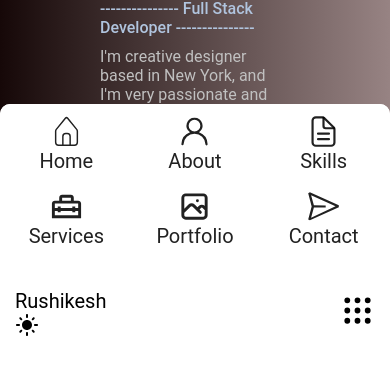
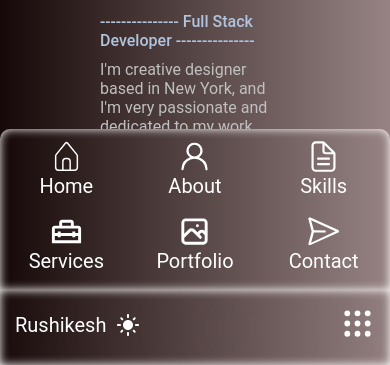
Before and after one commit to RISHIGOLI/portfolio-website, a React (Create React App) app: page / in a window 390 px wide. Both pictures are taken after a click on the element 357 px from the left and 794 px from the top of the page. Shown: the part 479-844 px from the top of the page. Built offline with nearby package versions, Linux system fonts and the light colour scheme; the HTML template or start-up script is replaced by a standard one.

Commit message:
added background color to the drawer in mobile view

```diff
--- a/src/components/BottomDrawer.jsx
+++ b/src/components/BottomDrawer.jsx
@@ -1,5 +1,5 @@
 import React from "react";
-import { Grid, Box, makeStyles } from "@material-ui/core";
+import { Grid, Box, makeStyles, useTheme } from "@material-ui/core";
 import Drawer from "@mui/material/Drawer";
 import { CiHome } from "react-icons/ci";
 import { GoPerson } from "react-icons/go";
@@ -17,7 +17,7 @@ const useStyles = makeStyles((theme) => ({
     transition: "1s ease-in-out",
     height: "calc(25vh - 50px)", // Adjust height to account for the BottomNavBar
     width: "100%",
-    backgroundColor: "white",
+    // backgroundColor: "black",
     padding: "10px",
     boxSizing: "border-box",
   },
@@ -33,9 +33,17 @@ const useStyles = makeStyles((theme) => ({
     justifyContent: "center",
     alignItems: "center",
   },
+  contentContainer: {
+    transition: "ease-in-out",
+    height: "calc(25vh - 50px)", // Adjust height to account for the BottomNavBar
+    width: "100%",
+    padding: "10px",
+    boxSizing: "border-box",
+  },
 }));
 
 export default function BottomDrawer({ open, onClose }) {
+  const theme = useTheme();
   const classes = useStyles();
   const tabs = [
     {
@@ -87,8 +95,12 @@ export default function BottomDrawer({ open, onClose }) {
           borderTopLeftRadius: "10px",
           borderTopRightRadius: "10px",
           position: "absolute",
-          bottom: "100px",
+          bottom: "75px",
           boxShadow: "none",
+          background: theme.palette.background,
+          backdropFilter: 'blur(100px)',
+          boxShadow: `0px 0px 10px ${theme.palette.colors.text.primary} inset`,
+          color: theme.palette.colors.text.primary
         },
       }}
       BackdropProps={{
@@ -97,16 +109,7 @@ export default function BottomDrawer({ open, onClose }) {
         },
       }}
     >
-      <Grid
-        style={{
-          transition: "ease-in-out",
-          height: "calc(25vh - 50px)", // Adjust height to account for the BottomNavBar
-          width: "100%",
-          backgroundColor: "white",
-          padding: "10px",
-          boxSizing: "border-box",
-        }}
-      >
+      <Grid className={classes.contentContainer}>
         <Grid
           container
           spacing={2}
--- a/src/components/BottomNavBar.jsx
+++ b/src/components/BottomNavBar.jsx
@@ -8,11 +8,14 @@ import LightModeIcon from "@mui/icons-material/LightMode";
 const useStyles = makeStyles((theme) => ({
   container: {
     width: "100%",
-    height: "100px",
+    height: "75px",
     position: "fixed",
     left: 0,
     bottom: 0,
     zIndex: 100,
+    color: theme.palette.colors.text.primary,
+    boxShadow: `0px 0px 10px ${theme.palette.colors.text.primary} inset`,
+    backdropFilter: 'blur(100px)',
     [theme.breakpoints.up(768)]: {
       display: "none",
     },
@@ -33,13 +36,12 @@ export default function BottomNavBar({ changeTheme, darkMode }) {
             display: "flex",
             justifyContent: "space-between",
             alignItems: "center",
-            backgroundColor: "white",
             padding: "0px 15px",
           }}
         >
-          <Box style={{ fontSize: "20px" }}>
+          <Box style={{ fontSize: "20px", display: 'flex' }}>
             Rushikesh
-            <Box style={{ cursor: "pointer" }}>
+            <Box style={{ cursor: "pointer", margin: '0px 10px' }}>
               {darkMode ? (
                 <LightModeIcon onClick={changeTheme} />
               ) : (
--- a/src/pages/About.jsx
+++ b/src/pages/About.jsx
@@ -27,7 +27,7 @@ const useStyles = makeStyles((theme) => ({
     alignItems: "center",
     padding: "0% 13%",
     [theme.breakpoints.down(768)]: {
-      height: 'calc(100vh - 100px)',
+      height: 'calc(100vh - 75px)',
       display: 'flex',
       justifyContent: 'center',
       marginTop: "0px",
--- a/src/pages/Home.jsx
+++ b/src/pages/Home.jsx
@@ -24,7 +24,7 @@ const useStyles = makeStyles((theme) => ({
   },
 
   mobileContainer: {
-    height: "calc(100vh - 100px)",
+    height: "calc(100vh - 75px)",
     display: "flex",
     flexDirection: "column",
     justifyContent: "center",
--- a/src/pages/Qualification.jsx
+++ b/src/pages/Qualification.jsx
@@ -18,7 +18,7 @@ const useStyles = makeStyles((theme) => ({
       marginTop: "0px",
       minHeight: "max-content",
       padding: '0% 5%',
-      height: 'calc(100vh - 100px)',
+      height: 'calc(100vh - 75px)',
       display: 'flex',
       justifyContent: 'center'
     },
--- a/src/pages/Skills.jsx
+++ b/src/pages/Skills.jsx
@@ -26,7 +26,7 @@ const useStyles = makeStyles((theme) => ({
     justifyContent: "space-evenly",
     padding: "0% 13%",
     [theme.breakpoints.down(768)]: {
-      height: 'calc(100vh - 100px)',
+      height: 'calc(100vh - 75px)',
       display: 'flex',
       justifyContent: 'center',
       marginTop: "0px",
--- a/src/theme/palette.js
+++ b/src/theme/palette.js
@@ -18,7 +18,7 @@ export const lightPalette = {
             }
         }
     },
-
+    background: "linear-gradient(90deg, #ff6b6b, #ebe364)"
 }
 
 export const darkPalette = {
@@ -40,5 +40,6 @@ export const darkPalette = {
                 primary: 'black !important'
             }
         }
-    }
+    },
+    background: "linear-gradient(90deg, #160808, #978383)"
 }
```
